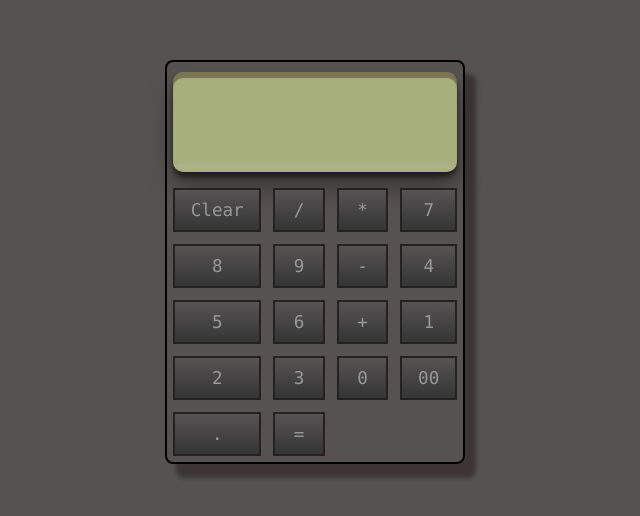
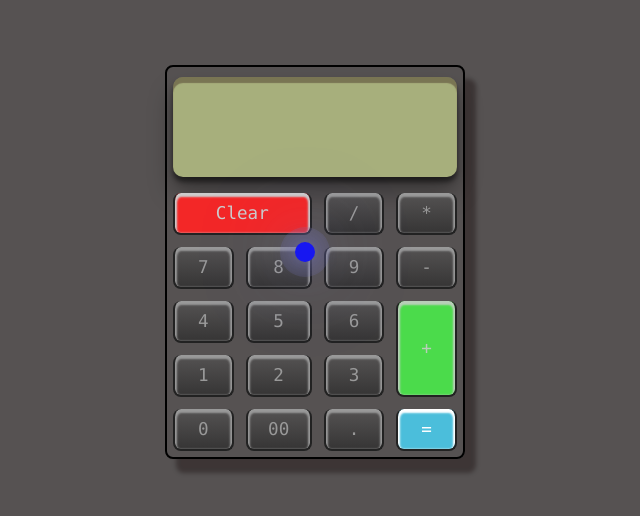
Before and after one commit to shruti862/project, a plain HTML site: page index.html in a window 1280 px wide. Shown: the part 138-654 px from the top of the page, without its empty margins (325-965 px from the left). Drawn offline with Linux system fonts and the light colour scheme.

Commit message:
updated2

```diff
--- a/index.html
+++ b/index.html
@@ -7,16 +7,12 @@
     <link rel="stylesheet" href="style.css">
 </head>
 <body>
-    <div class="main"></div>
+    <div class="cursor"></div>
     <div class="calculator">
         <div class="button">
             <h2 id="value"></h2>
-            <span id="clear">
-             Clear
-            </span>
-            <span>
-             /
-            </span>
+            <span id="clear">Clear</span>
+            <span>/</span>
             <span >*</span>
             <span>7</span>
             <span>8</span>
@@ -29,7 +25,6 @@
             <span>1</span>
             <span>2</span>
             <span>3</span>
-
             <span>0</span>
             <span>00</span>
             <span>.</span>
--- a/script.js
+++ b/script.js
@@ -8,7 +8,7 @@ for(let i=0;i<btn.length;i++){
         }
         else{
             if(this.innerHTML=='Clear'){
-                result.innerHTML='';
+                result.innerHTML=" ";
             }
             else{
                 result.innerHTML+=this.innerHTML;
@@ -16,3 +16,20 @@ for(let i=0;i<btn.length;i++){
         }
     })
 }
+
+/*Pointer Visual Effect*/
+let curs=document.querySelector('.cursor');
+curs.addEventListener('mousemove',function(e){
+          let x=e.clientX;
+          let y=e.clientY;
+          curs.style.top=`${y}px`;
+          curs.style.left=`${x}px`;
+          curs.style.display="block";
+          function mouseStopped(){
+            curs.style.display="none";
+          }
+          setTimeout(mouseStopped,1000);
+})
+document.addEventListener('mouseout',()=>{
+    curs.style.display="none";
+})
--- a/style.css
+++ b/style.css
@@ -40,26 +40,68 @@ body{
     0 15px 25px rgba(0,0,0,0.35);
     user-select: none;
 }
-.calculator .button #value::before{
-    content: "";
-    position: absolute;
-    inset: 5px 3px;
-    border-bottom: 1px solid #ccc;
-    filter: blur(2px);
-}
+
 .calculator .button span{
     position: relative;
     padding: 10px;
     margin: 6px;
     min-width: 40px;
     font-size: 1.1em;
+    border-radius: 8px;
     display: flex;
     justify-content: center;
     align-items: center;
     color: #999;
     border: 2px solid #222;
+    border-top: 2px white;
+    box-shadow: inset 0 2px 2px 2px;
     background: linear-gradient(#555353,#363535);
-    cursor: pointer;
+    cursor: none;
     user-select: none;
 }
-/* .calculator .button span# */
+ .calculator .button span#clear{
+    grid-column: span 2;
+    background: rgb(243, 39, 39);
+    color: #ccc;
+ }
+ .calculator .button span#plus{
+    grid-row: span 2;
+    background:rgb(75, 219, 75);
+    color: #ccccccdb;
+ }
+ .calculator .button span#equal{
+    grid-row: span 2;
+    background:rgb(75, 190, 219);
+    color:white;
+ }
+
+/*Pointer Visual Effect*/
+.cursor{
+    z-index: 999;
+    position: fixed;
+    height: 20px;
+    width: 20px;
+    background-color: blue;
+    border-radius: 50%;
+    box-shadow: 0 0 20px rgb(115, 115, 183), 0 0 60px rgb(115, 115, 183), 0 0 100px rgb(115, 115, 183);
+    animation: colors 5s infinite;
+    transform: translate(-50%,-50%);
+}
+.cursor::before{
+    content: " ";
+    position: absolute;
+    height: 50px;
+    width: 50px;
+    background-color: rgb(115, 115, 183);
+    border-radius: 50%;
+    opacity: 0.2;
+    transform: translate(-30%,-30%);
+}
+@keyframes colors{
+    0%{
+        filter: hue-rotate(0deg);
+    }
+    100%{
+        filter: hue-rotate(360deg);
+    }
+}
```
